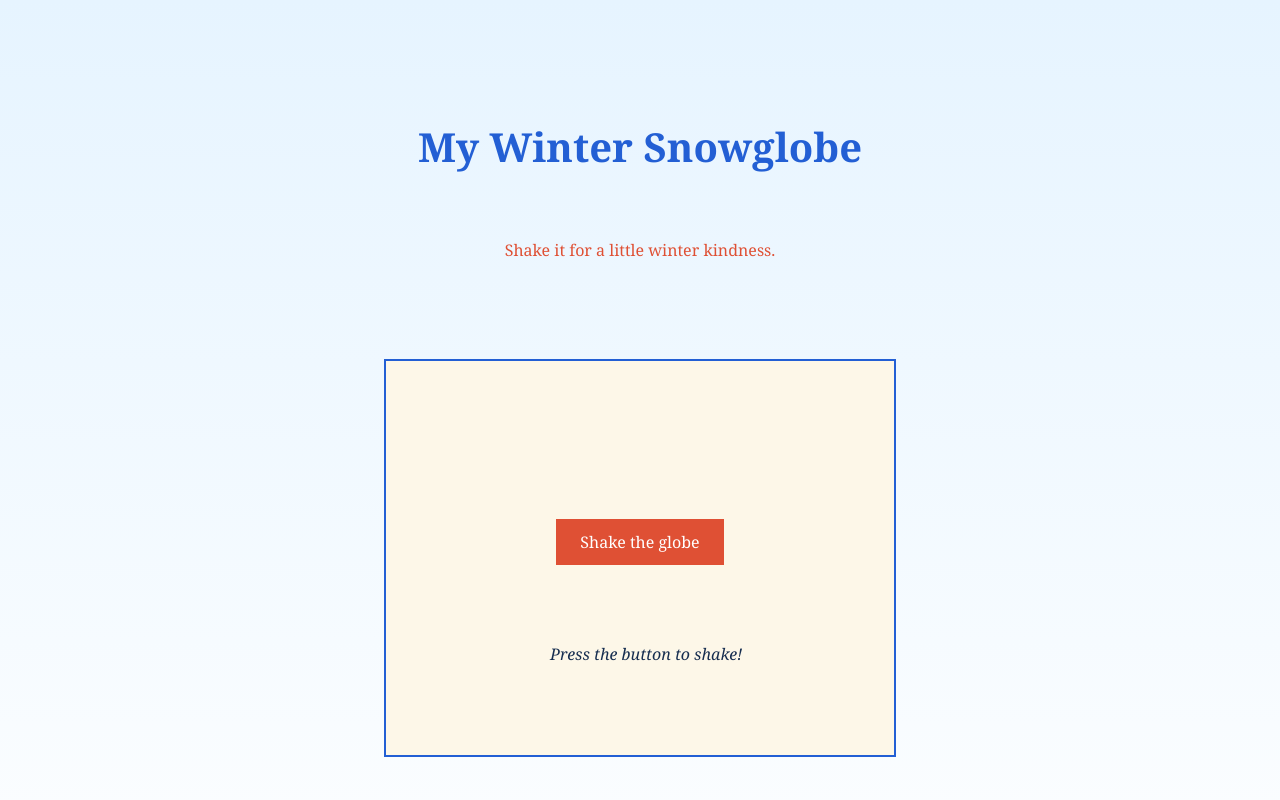
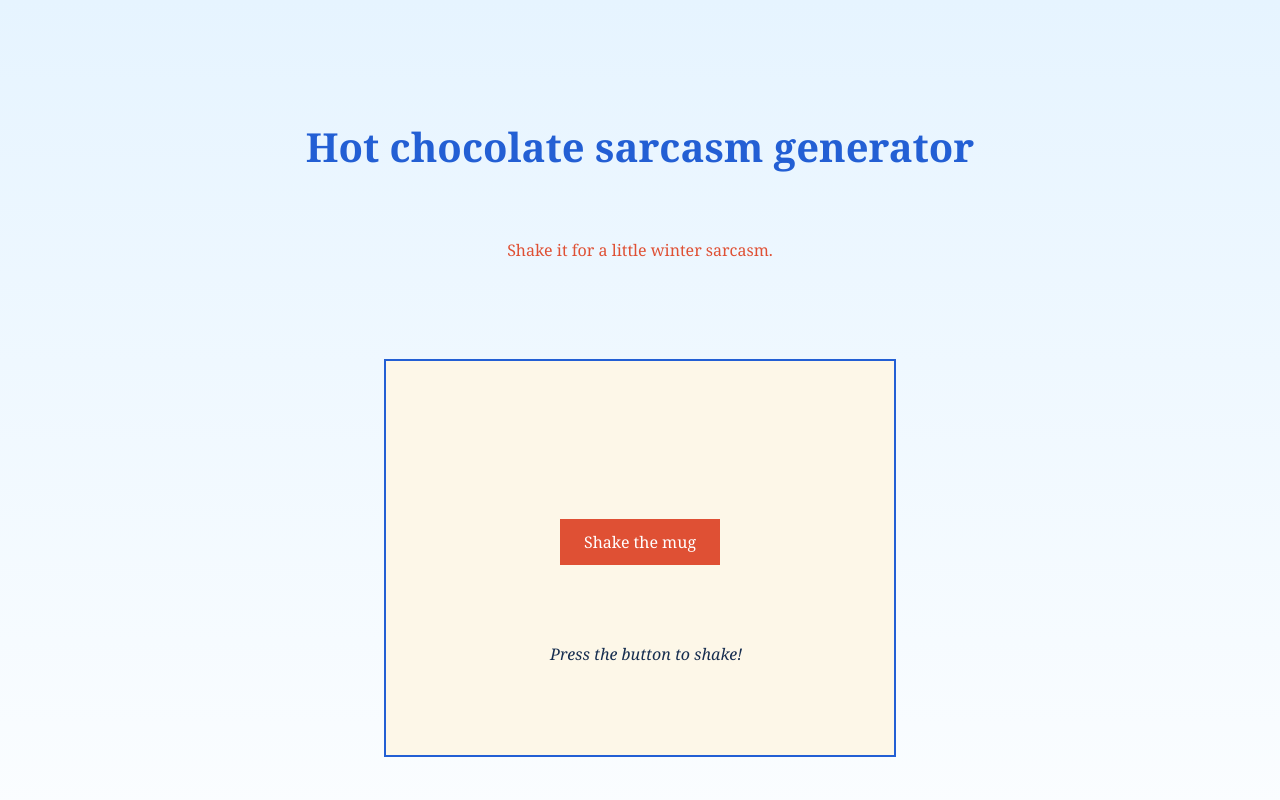
Before and after one commit to Chazlynnlove/calculator, a plain HTML site: page index.html in a window 1280 px wide. Shown: the top 800 px of the page. Drawn offline with Linux system fonts and the light colour scheme.

Commit message:
New changes

```diff
--- a/index.html
+++ b/index.html
@@ -3,13 +3,13 @@
 <head>
     <meta charset="UTF-8">
     <meta name="viewport" content="width=device-width, initial-scale=1.0">
-    <title>My Snowglobe</title>
+    <title>My Sarcasm mug</title>
     <link rel="stylesheet" href="style.css">
 </head>
 <body>
     <header class="hero">
-        <h1>My Winter Snowglobe</h1>
-        <p class="tagline">Shake it for a little winter kindness.</p>
+        <h1>Hot chocolate sarcasm generator</h1>
+        <p class="tagline">Shake it for a little winter sarcasm.</p>
     </header>
 
     <main>
@@ -22,7 +22,7 @@
                 >
             </div>
 
-            <button id="shake" type="button">Shake the globe</button>
+            <button id="shake" type="button">Shake the mug</button>
 
             <p class="message" id="message">
                 Press the button to shake!
```
Also changed, not shown: style.css (line endings or trailing spaces).
